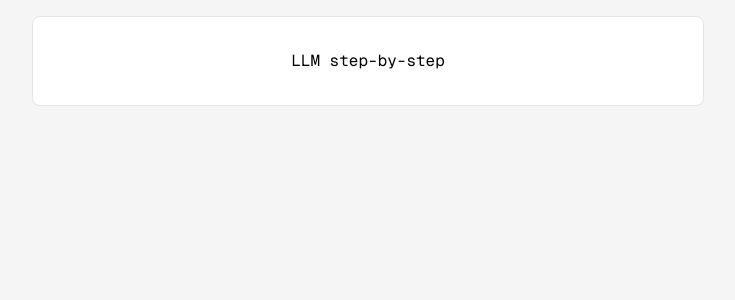
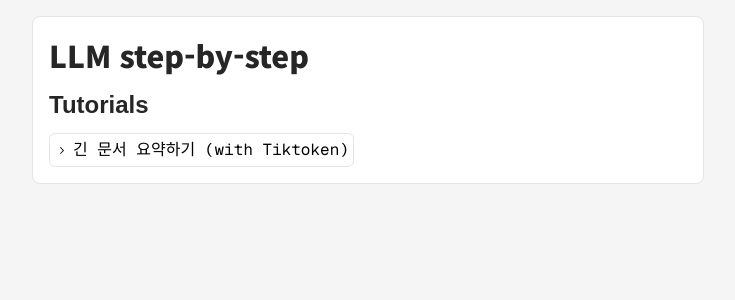
Before and after one commit to gitgitWi/llm-tutorials-step-by-step, a Next.js app: page / in a window 1280 px wide. Shown: the top 300 px of the page, without its empty margins (272-1007 px from the left). Built offline with nearby package versions, Linux system fonts and the light colour scheme.

Commit message:
feat(home) add headings and tutorials list

```diff
--- a/src/app/page.tsx
+++ b/src/app/page.tsx
@@ -1,11 +1,30 @@
+import { CaretRightIcon } from '@radix-ui/react-icons';
+import Link from 'next/link';
+import { Heading1, Heading2 } from '~/features/ui/headings';
+
 export default function Home() {
-	return (
-		<div className="flex flex-col max-w-2xl mx-auto p-4">
-			<header>
-				<h1>LLM step-by-step</h1>
+  return (
+    <header>
+      <Heading1>LLM step-by-step</Heading1>
 
-				<section>{/* TODO navi */}</section>
-			</header>
-		</div>
-	);
+      <section className="">
+        <Heading2>Tutorials</Heading2>
+
+        <ul>
+          <li
+            key={'link-summarizing-long-documents'}
+            className="flex items-center max-w-full px-1 py-1 transition-transform border rounded-md cursor-pointer border-neutral-200 hover:border-neutral-400 w-max gap-x-1"
+          >
+            <CaretRightIcon />
+            <Link
+              href="/tutorials/summarizing-long-documents"
+              className="cursor-pointer"
+            >
+              긴 문서 요약하기 (with Tiktoken)
+            </Link>
+          </li>
+        </ul>
+      </section>
+    </header>
+  );
 }
```
